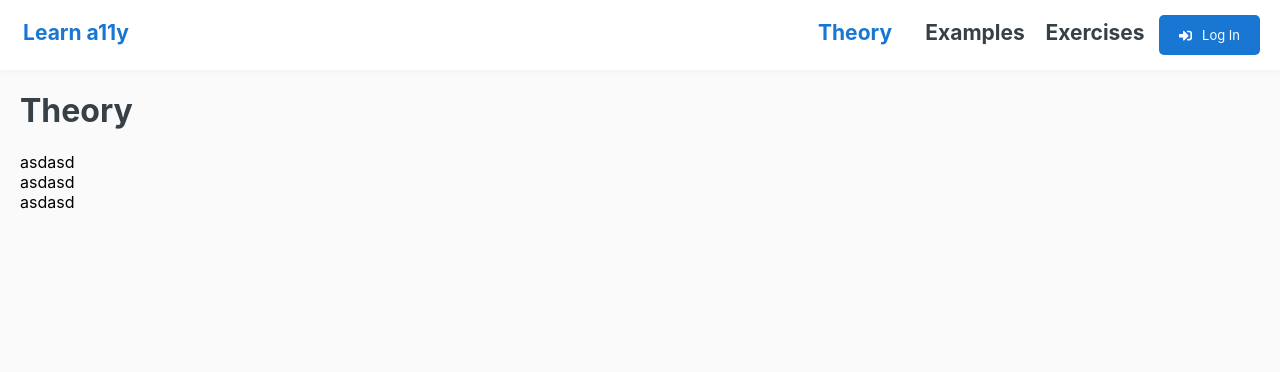
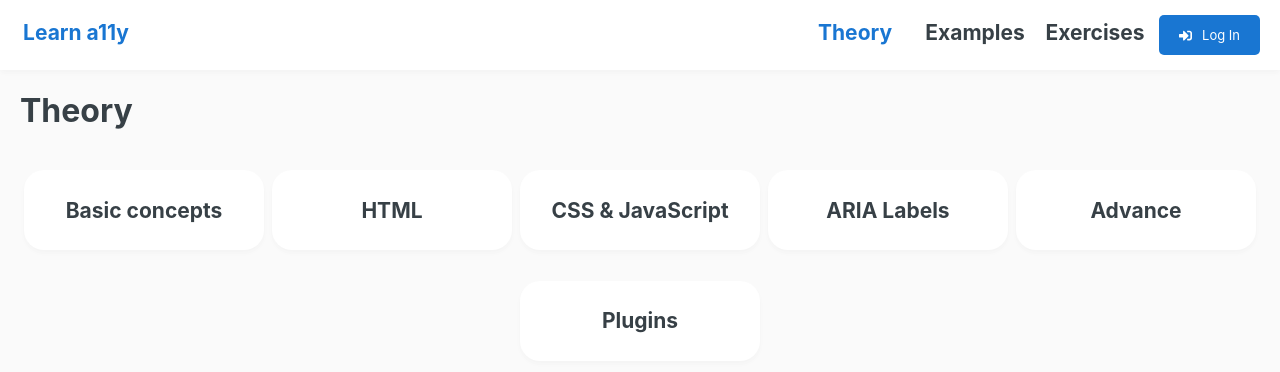
Before and after one commit to josepol/a11y-learner, a React (Create React App) app: page /theory in a window 1280 px wide. Shown: the top 372 px of the page. Built offline with nearby package versions, Linux system fonts and the light colour scheme.

Commit message:
theory layout created

```diff
--- a/src/Router.tsx
+++ b/src/Router.tsx
@@ -1,11 +1,12 @@
 import React from 'react';
-import { BrowserRouter, Route } from 'react-router-dom';
-import { Home } from './pages/home/Home';
+import { BrowserRouter, Route, Redirect } from 'react-router-dom';
+import { Theory } from './pages/theory/Theory';
 
 export function Router() {
     return (
         <BrowserRouter>
-            <Route path="" exact component={Home}></Route>
+            <Route path="*"><Redirect to='/theory' /></Route>
+            <Route path="/theory" component={Theory}></Route>
         </BrowserRouter>
     );
 }
--- a/src/components/AnimationMovement/AnimationMovement.tsx
+++ b/src/components/AnimationMovement/AnimationMovement.tsx
@@ -22,6 +22,6 @@ interface IProps {
 
 export function AnimationMovement(props: IProps) {
     return (
-        <AnimationMove>{props.children}</AnimationMove>
+        <AnimationMove up={props.up} time={props.time}>{props.children}</AnimationMove>
     );
 }
--- /dev/null
+++ b/src/components/Box/Box.tsx
@@ -0,0 +1,26 @@
+import React from "react";
+import styled from "styled-components";
+
+interface IProps {
+    children: any;
+}
+
+const BoxContainer = styled.div`
+    width: 200px;
+    height: 80px;
+    border-radius: 20px;
+    display: flex;
+    justify-content: center;
+    align-items: center;
+    background-color: ${({ theme }) => theme.backgroundWhite};
+    padding: 0px 20px;
+    color: ${({ theme }) => theme.fontColor};
+    font-weight: bold;
+    box-shadow: 0 3px 6px rgba(0,0,0,0.01), 0 3px 6px rgba(0,0,0,0.02);
+`;
+
+export function Box(props: IProps) {
+    return (
+        <BoxContainer>{props.children}</BoxContainer>
+    );
+}
--- a/src/components/Flex/Flex.tsx
+++ b/src/components/Flex/Flex.tsx
@@ -7,6 +7,7 @@ const FlexContainer = styled.div`
     align-items: ${(props: IProps) => props.alignItems ? props.alignItems : 'center'};
     width: 100%;
     flex-direction: ${(props: IProps) => props.flexDirection ? props.flexDirection : 'row'};
+    flex-wrap: ${(props: IProps) => props.wrap ? props.wrap : 'no-wrap'};
 `;
 
 interface IProps {
@@ -15,11 +16,12 @@ interface IProps {
     alignItems?: string;
     flexDirection?: string;
     role?: string;
+    wrap?: string;
 }
 
 export function Flex(props: IProps) {
     return (
-        <FlexContainer justifyContent={props.justifyContent} alignItems={props.alignItems} role={props.role} >
+        <FlexContainer justifyContent={props.justifyContent} alignItems={props.alignItems} role={props.role} wrap={props.wrap}>
             {props.children}
         </FlexContainer>
     );
--- a/src/components/Header/Header.tsx
+++ b/src/components/Header/Header.tsx
@@ -45,7 +45,7 @@ export function Header() {
         <React.Fragment>
             <Nav>
                 <Flex>
-                    <LinkNav to="/">Learn <AlternativeColor>a11y</AlternativeColor></LinkNav>
+                    <LinkNav to="/theory">Learn <AlternativeColor>a11y</AlternativeColor></LinkNav>
                     <Desktop>
                         <Flex justifyContent='flex-end'>
                             <LinkNav to="/" minWidth={120}>Theory</LinkNav>
--- a/src/components/Heading/Heading.tsx
+++ b/src/components/Heading/Heading.tsx
@@ -8,6 +8,7 @@ interface IProps {
 const HeadingContainer = styled.h1`
     font-size: ${({ theme }) => theme.fontSizeTitleH1};
     color: ${({ theme }) => theme.fontColor};
+    margin-bottom: 40px;
     &:hover {
         color: ${({ theme }) => theme.primaryColor};
     }
--- a/src/pages/home/Home.tsx
+++ /dev/null
@@ -1,18 +0,0 @@
-import React from 'react';
-import { Header } from '../../components/Header/Header';
-import { Main } from '../../components/Main/Main';
-import { AnimationMovement } from '../../components/AnimationMovement/AnimationMovement';
-import { Heading } from '../../components/Heading/Heading';
-
-export function Home() {
-    return (
-        <React.Fragment>
-            <Header></Header>
-            <Main>
-                <AnimationMovement><Heading text="Theory" /></AnimationMovement>
-                <div>asdasd</div>
-                <div>asdasd</div><div>asdasd</div>
-            </Main>
-        </React.Fragment>
-    );
-}
--- /dev/null
+++ b/src/pages/theory/Theory.tsx
@@ -0,0 +1,27 @@
+import React from 'react';
+import { Header } from '../../components/Header/Header';
+import { Main } from '../../components/Main/Main';
+import { AnimationMovement } from '../../components/AnimationMovement/AnimationMovement';
+import { Heading } from '../../components/Heading/Heading';
+import { Box } from '../../components/Box/Box';
+import { Flex } from '../../components/Flex/Flex';
+import { LinkNav } from '../../components/Link/Link';
+
+export function Theory() {
+    return (
+        <React.Fragment>
+            <Header></Header>
+            <Main>
+                <Heading text="Theory" />
+                <Flex justifyContent="space-around" wrap="wrap">
+                    <AnimationMovement up={6}><LinkNav to="/examples"><Box>Basic concepts</Box></LinkNav></AnimationMovement>
+                    <AnimationMovement up={6}><LinkNav to="/examples"><Box>HTML</Box></LinkNav></AnimationMovement>
+                    <AnimationMovement up={6}><LinkNav to="/examples"><Box>CSS & JavaScript</Box></LinkNav></AnimationMovement>
+                    <AnimationMovement up={6}><LinkNav to="/examples"><Box>ARIA Labels</Box></LinkNav></AnimationMovement>
+                    <AnimationMovement up={6}><LinkNav to="/examples"><Box>Advance</Box></LinkNav></AnimationMovement>
+                    <AnimationMovement up={6}><LinkNav to="/examples"><Box>Plugins</Box></LinkNav></AnimationMovement>
+                </Flex>
+            </Main>
+        </React.Fragment>
+    );
+}
```
